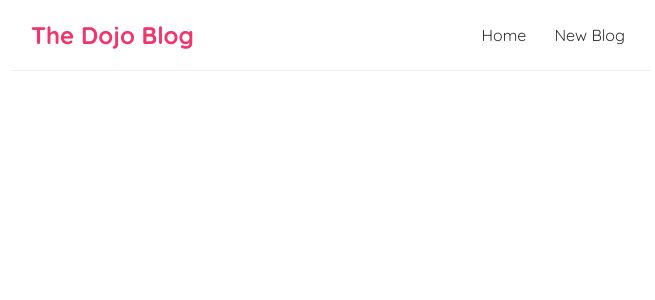
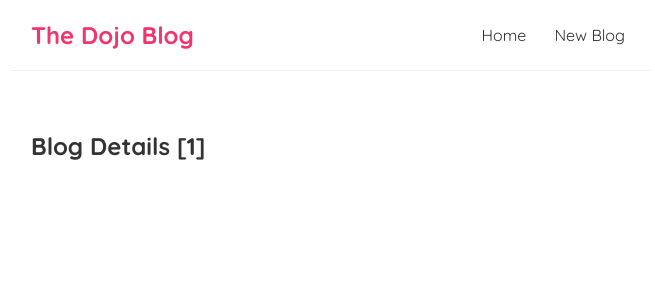
Before and after one commit to kulotsystems/react-thenetninja, a React (Vite) app: page /blogs/1 in a window 1280 px wide. Shown: the top 300 px of the page, without its empty margins (309-964 px from the left). Built offline with nearby package versions, Linux system fonts and the light colour scheme.

Commit message:
Lesson 25: Route Parameters.

```diff
--- a/src/App.jsx
+++ b/src/App.jsx
@@ -1,6 +1,7 @@
 import Navbar from './Navbar.jsx';
 import Home   from './Home.jsx';
 import Create from './Create.jsx';
+import BlogDetails from './BlogDetails.jsx';
 import { BrowserRouter as Router, Routes, Route } from 'react-router-dom';
 
 
@@ -13,6 +14,7 @@
                     <Routes>
                         <Route path="/" element={<Home />} exact/>
                         <Route path="/create" element={<Create />} exact/>
+                        <Route path="/blogs/:id" element={<BlogDetails />} exact/>
                     </Routes>
                 </div>
             </div>
--- /dev/null
+++ b/src/BlogDetails.jsx
@@ -0,0 +1,13 @@
+import { useParams } from 'react-router-dom';
+
+const BlogDetails = () => {
+    const { id } = useParams();
+
+    return (
+        <div className="blog-details">
+            <h2>Blog Details [{id}]</h2>
+        </div>
+    );
+};
+
+export default BlogDetails;
--- a/src/BlogList.jsx
+++ b/src/BlogList.jsx
@@ -1,3 +1,5 @@
+import { Link } from 'react-router-dom';
+
 const BlogList = (/*props*/{ blogs, title, handleDelete }) => {
     // const blogs = props.blogs;
     // const title = props.title;
@@ -8,9 +10,11 @@
             <h2>{title}</h2>
             {blogs.map((blog) => (
                 <div className="blog-preview" key={blog.id}>
-                    <h2>{blog.title}</h2>
-                    <p>Written by {blog.author}</p>
-                    <button onClick={() => handleDelete(blog.id)}>Delete Blog</button>
+                    <Link to={`/blogs/${blog.id}`}>
+                        <h2>{blog.title}</h2>
+                        <p>Written by {blog.author}</p>
+                        <button onClick={() => handleDelete(blog.id)}>Delete Blog</button>
+                    </Link>
                 </div>
             ))}
         </div>
--- a/src/index.css
+++ b/src/index.css
@@ -56,3 +56,7 @@
     color: #f1356d;
     margin-bottom: 8px;
 }
+
+.blog-preview a {
+    text-decoration: none;
+}
```
